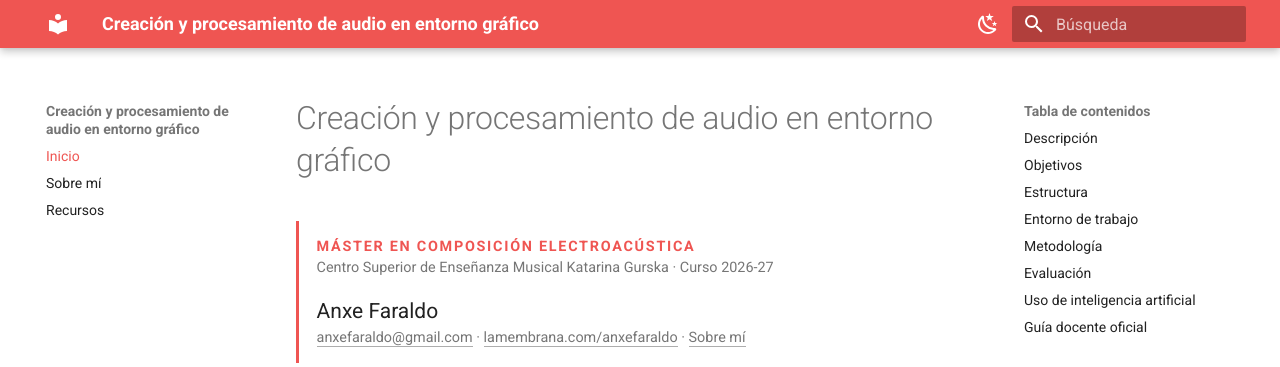
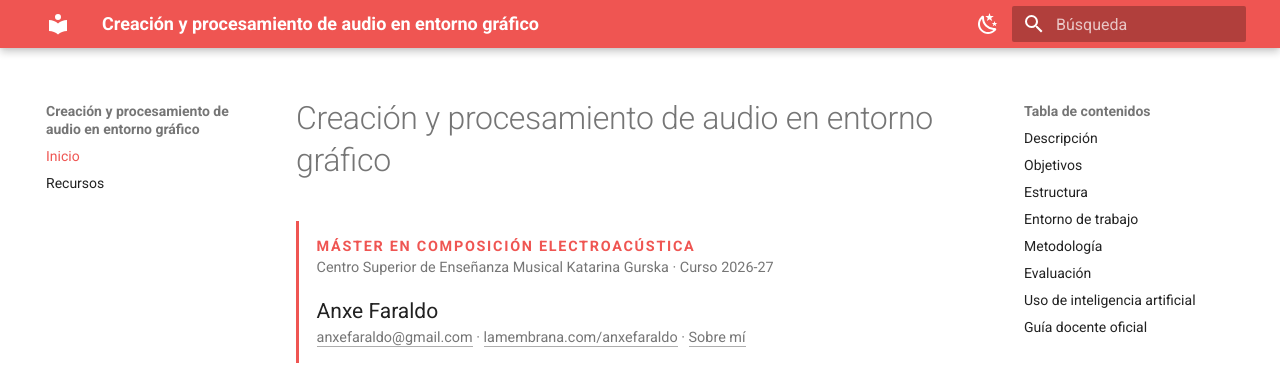
Before and after one commit to anxefaraldo/peg-curso, an MkDocs documentation site: the page built from docs/index.md, in a window 1280 px wide. Shown: the top 367 px of the page. Built offline with MkDocs 1.6.1 and Material for MkDocs 9.7.7, drawn with Linux system fonts in a browser that asks for light colours.

Commit message:
Quitar Sobre mí del menú lateral (sigue enlazado desde la cabecera)
Co-Authored-By: Claude Opus 5.5 <noreply@anthropic.com>
Claude-Session: https://claude.ai/code/session_015mDvKK1qjs5Gp2UVjyJiVR

```diff
--- a/mkdocs.yml
+++ b/mkdocs.yml
@@ -29,7 +29,6 @@ markdown_extensions:
   - pymdownx.superfences
 nav:
   - Inicio: index.md
-  - Sobre mí: sobre-mi.md
   - Recursos: recursos.md
 extra_css:
   - stylesheets/extra.css
```
